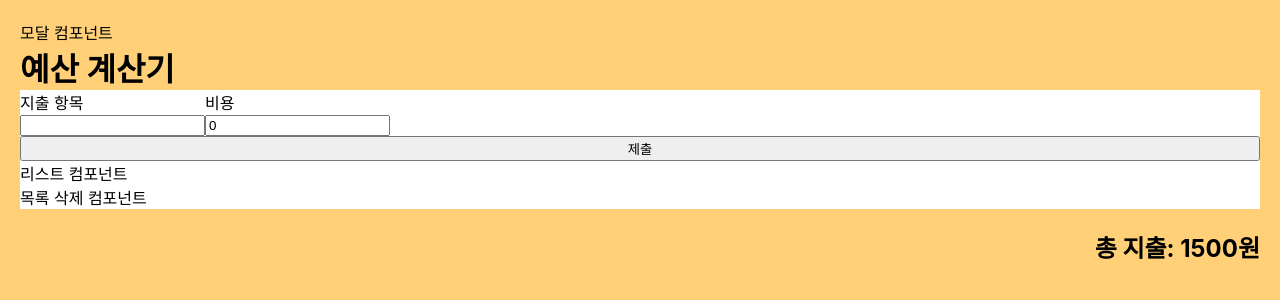
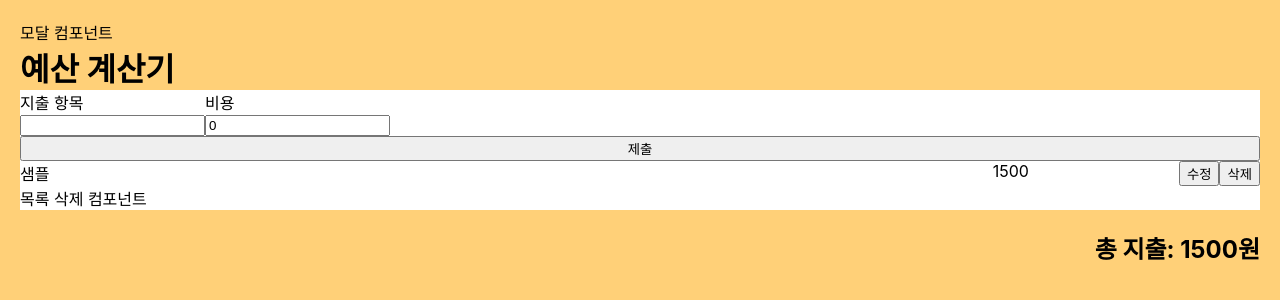
Before and after one commit to ChaeYubin/react-crud-app, a React (Create React App) app: page / in a window 1280 px wide. Shown: the top 300 px of the page. Built offline with nearby package versions, Linux system fonts and the light colour scheme.

Commit message:
지출 기록 보여주기 추가

```diff
--- a/src/App.jsx
+++ b/src/App.jsx
@@ -2,10 +2,12 @@ import { useState } from "react";
 import "./styles/App.css";
 import { useSelector } from "react-redux";
 import ExpenditureInput from "./component/ExpenditureInput";
+import List from "./component/List";
 
 function App() {
   const [selectedId, setSelectedId] = useState(null); // 현재 선택한 항목의 아이디
   const totalExpenditure = useSelector((state) => state.account.total);
+  const list = useSelector((state) => state.account.list);
 
   return (
     <div className="App">
@@ -13,7 +15,7 @@ function App() {
       <h1>예산 계산기</h1>
       <div className="container">
         <ExpenditureInput />
-        <div>리스트 컴포넌트</div>
+        <List list={list} />
         <div>목록 삭제 컴포넌트</div>
       </div>
       <div className="footer">
--- /dev/null
+++ b/src/component/List.jsx
@@ -0,0 +1,14 @@
+import React from "react";
+import ListItem from "./ListItem";
+
+function List({ list }) {
+  return (
+    <>
+      {list.map((item) => (
+        <ListItem key={item.id} title={item.title} expenditure={item.amount} />
+      ))}
+    </>
+  );
+}
+
+export default List;
--- /dev/null
+++ b/src/component/ListItem.jsx
@@ -0,0 +1,17 @@
+import React from "react";
+import "./../styles/ListItem.css";
+
+function ListItem({ id, title, expenditure }) {
+  return (
+    <div className="list-item-container">
+      <p className="title-text">{title}</p>
+      <p className="expenditure-text">{expenditure}</p>
+      <div className="buttons">
+        <button>수정</button>
+        <button>삭제</button>
+      </div>
+    </div>
+  );
+}
+
+export default ListItem;
--- /dev/null
+++ b/src/styles/ListItem.css
@@ -0,0 +1,16 @@
+.list-item-container {
+  display: flex;
+}
+
+.title-text {
+  flex-grow: 1;
+}
+
+.expenditure-text {
+  margin-right: 150px;
+}
+
+.list-item-container,
+.buttons {
+  margin-left: auto;
+}
```
